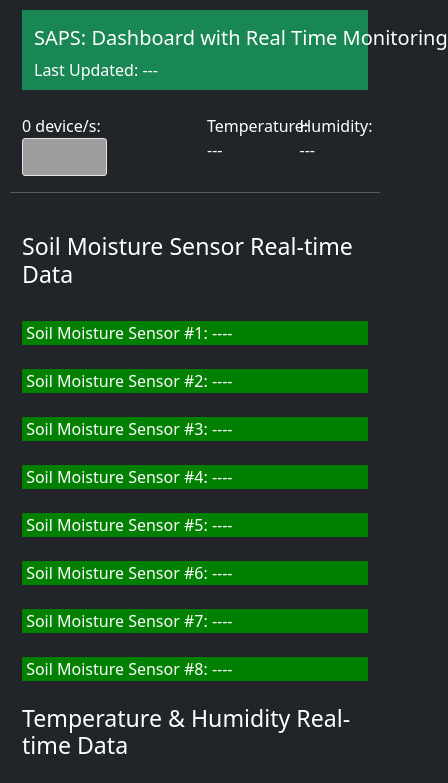
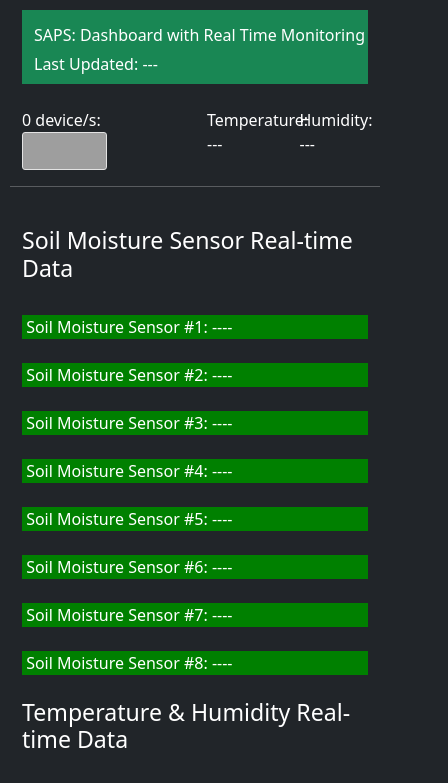
Before and after one commit to klarksisperez/saps-monitoring, a website: page public/index.html in a window 390 px wide. Shown: the top 783 px of the page, 448 px wide, since content can reach past the window. Drawn offline with nearby package versions, Linux system fonts and the light colour scheme; grey boxes are pictures that could not be loaded.

Commit message:
responsiveness to title

```diff
--- a/public/css/style.css
+++ b/public/css/style.css
@@ -108,3 +108,9 @@ select:disabled::-ms-expand {
 	line-height: 60px; /* Vertically center the text there */
 	background-color: #f5f5f5;
 }
+
+@media only screen and (max-width: 480px) {
+	#title {
+	  font-size: 100%;
+	}
+  }
--- a/public/index.html
+++ b/public/index.html
@@ -25,7 +25,7 @@
     <div class="container-fluid">
         <nav class="navbar navbar-dark bg-success">
             <div class="container-fluid text-white">
-            <a class="navbar-brand" href="#">
+            <a id="title" class="navbar-brand" href="#">
                 SAPS: Dashboard with Real Time Monitoring
             </a>
             <span id="lastUpdated">Last Updated: ---</span>
```
